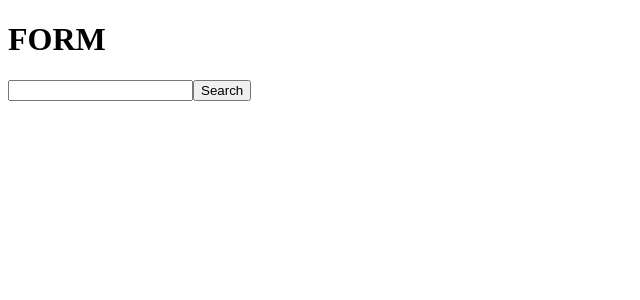
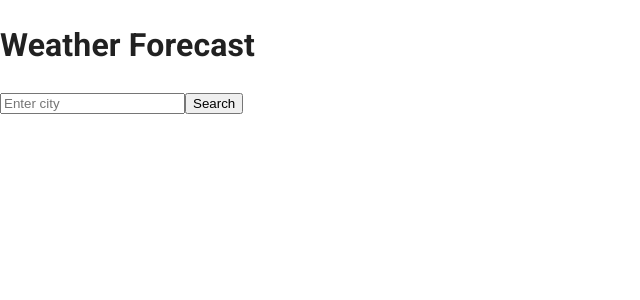
Before and after one commit to olehivanovw/Weather-Forecast, a React (Vite) app: page / in a window 1280 px wide. Shown: the top 300 px of the page, without its empty margins (0-640 px from the left). Built offline with nearby package versions, Linux system fonts and the light colour scheme.

Commit message:
Added right working functionality with API and router. Next step - add basic style

```diff
--- a/src/api/WeatherAPI.js
+++ b/src/api/WeatherAPI.js
@@ -10,8 +10,11 @@ export default class WeatherAPI {
       .then((res) => {
         if (res.ok) {
           return res.json()
+        } else {
+          return res.json()
         }
-
+      })
+      .catch(() => {
         throw new Error(errorMessage)
       })
   }
--- a/src/components/App.jsx
+++ b/src/components/App.jsx
@@ -1,25 +1,17 @@
-import {useState} from "react";
-import {Route, Routes} from "react-router-dom";
+// import {useState} from "react";
+import {Routes, Route} from "react-router-dom";
 import Form from "./Form.jsx";
 import Weather from "./Weather";
 import NotFound from "./NotFound.jsx";
 
 export default function App() {
-  const [city, setCity] = useState('')
-
-  const onFormSubmit = (data) => {
-    setCity(data)
-  }
-
   return (
-    <>
-      <div>
-        <Routes>
-          <Route path='/' element={<Form onFormSubmit={onFormSubmit}/>}></Route>
-          <Route path='/weather' element={<Weather formData={city}/>}></Route>
-          <Route path='/*' element={<NotFound />}></Route>
-        </Routes>
-      </div>
-    </>
+    <div>
+      <Routes>
+        <Route path='/' element={<Form />}></Route>
+        <Route path='/weather/:city' element={<Weather />}></Route>
+        <Route path='/*' element={<NotFound />}></Route>
+      </Routes>
+    </div>
   )
 }
--- a/src/components/Form.jsx
+++ b/src/components/Form.jsx
@@ -1,25 +1,32 @@
-import {Link, useNavigate} from "react-router-dom";
+import {useNavigate} from "react-router-dom";
+import {Typography, Button, Box, TextField} from "@mui/material";
 
-export default function Form({onFormSubmit}) {
+export default function Form() {
   const navigate = useNavigate()
 
-  const onSubmit = (e) => {
+  const handleSearch = (e) => {
     e.preventDefault()
 
-    const data = e.target.inpWeather.value.trim()
+    const newCity = e.target.inpCity.value.trim()
 
-    onFormSubmit(data)
-
-    navigate('/weather')
+    navigate(`/weather/${newCity}`)
   }
 
   return (
     <div>
-      <h1>FORM</h1>
-      <form onSubmit={onSubmit}>
-        <input type="text" name='inpWeather'/>
+      <form onSubmit={handleSearch}>
+        <h1>Weather Forecast</h1>
+        <input type="text" name='inpCity' placeholder='Enter city'/>
         <button type='submit'>Search</button>
       </form>
     </div>
+
+    // <Box component="section" sx={{textAlign: 'center'}}>
+    //   <Typography variant="h1">Weather Forecast</Typography>
+    //   <Box component="form" onSubmit={onSubmit} sx={{display: 'flex', justifyContent: 'center'}}>
+    //     <TextField id="outlined-basic" label="Enter city" variant="outlined" name='inpWeather' size="small" sx={{ mr: 2, width: '25ch' }}/>
+    //     <Button variant="contained" type='submit'>Search</Button>
+    //   </Box>
+    // </Box>
   )
 }
--- a/src/components/Weather.jsx
+++ b/src/components/Weather.jsx
@@ -1,13 +1,16 @@
 import {useEffect, useState} from "react";
-import {Link} from "react-router-dom";
+import {Link, useNavigate, useParams} from "react-router-dom";
 import WeatherAPI from "../api/WeatherAPI.js";
 
-export default function Weather({formData}) {
-  const [weather, setWeather] = useState({})
+export default function Weather() {
+  const { city } = useParams()
+  const navigate = useNavigate()
+  const [weather, setWeather] = useState(null)
 
   useEffect(() => {
-    WeatherAPI.getDataWeather(formData)
+    WeatherAPI.getDataWeather(city)
       .then((newData) => {
+        if (newData.cod === 200) {
           setWeather({
             location: newData.name,
             weatherName: newData.weather[0].main,
@@ -16,14 +19,18 @@ export default function Weather({formData}) {
             tempMax: newData.main.temp_max,
             tempMin: newData.main.temp_min,
             humidity: newData.main.humidity,
-          windSpeed: newData.wind.speed
+            windSpeed: newData.wind.speed,
           })
+        } else {
+          navigate('/*')
+        }
       }).catch(e => console.error(e.message))
-  }, [formData])
+  }, [city])
 
+  if (weather !== null) {
     return (
       <div>
-      <h1>WEATHER {formData}</h1>
+        <h1>WEATHER IN {city}</h1>
         <p>Temperature: {weather.temp}</p>
         <p>Discription: {weather.description}</p>
         <p>Temperature Max: {weather.tempMax}</p>
@@ -36,3 +43,5 @@ export default function Weather({formData}) {
       </div>
     )
   }
+
+}
--- a/src/main.jsx
+++ b/src/main.jsx
@@ -1,11 +1,17 @@
 import React from 'react'
 import ReactDOM from 'react-dom/client'
 import {BrowserRouter} from "react-router-dom";
+import CssBaseline from '@mui/material/CssBaseline';
 import App from './components/App.jsx'
+import '@fontsource/roboto/300.css';
+import '@fontsource/roboto/400.css';
+import '@fontsource/roboto/500.css';
+import '@fontsource/roboto/700.css';
 
 ReactDOM.createRoot(document.getElementById('root')).render(
   <React.StrictMode>
     <BrowserRouter>
+      <CssBaseline />
       <App />
     </BrowserRouter>
   </React.StrictMode>,
```
Lines whose indentation alone changed are shown as unchanged.
